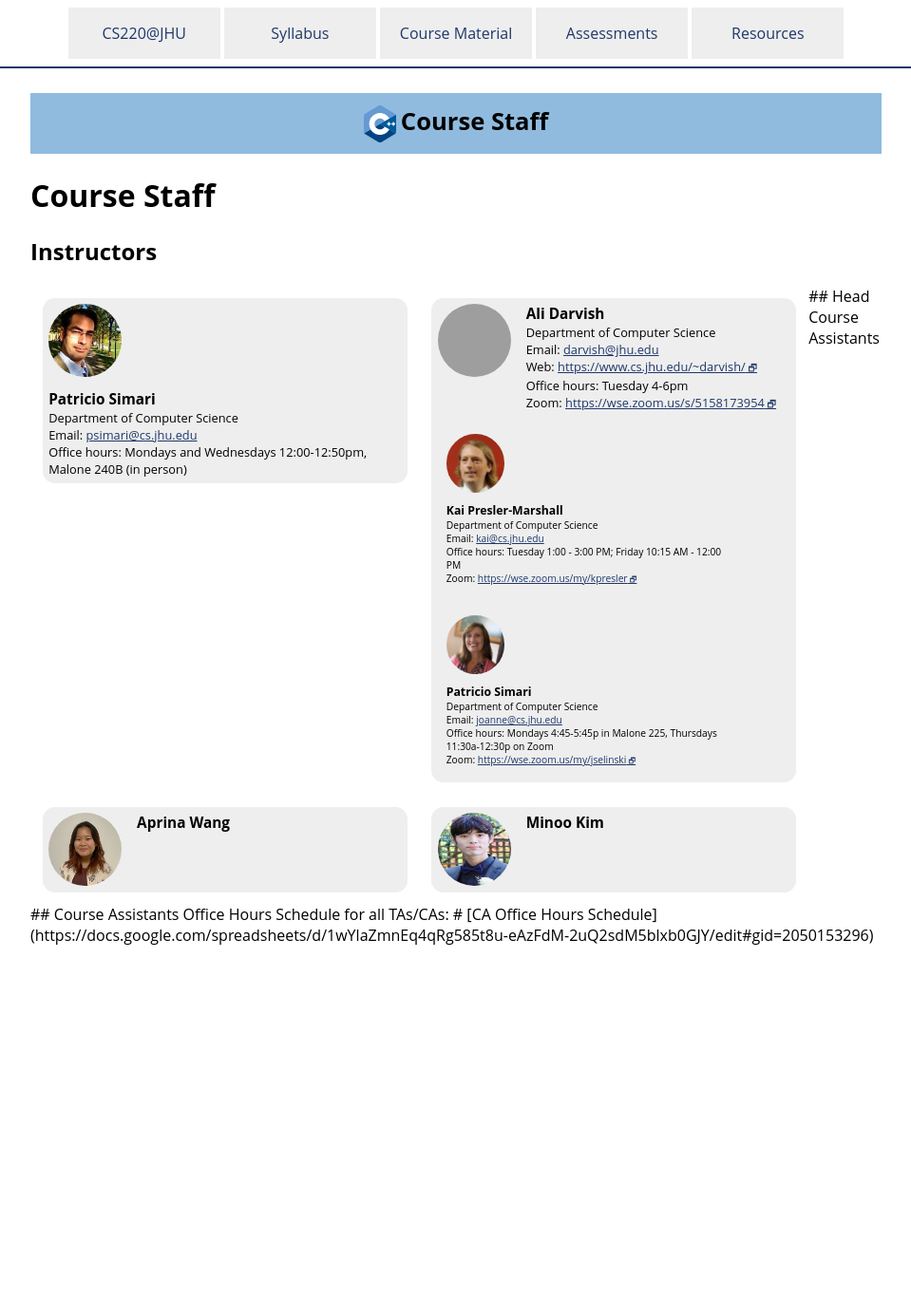
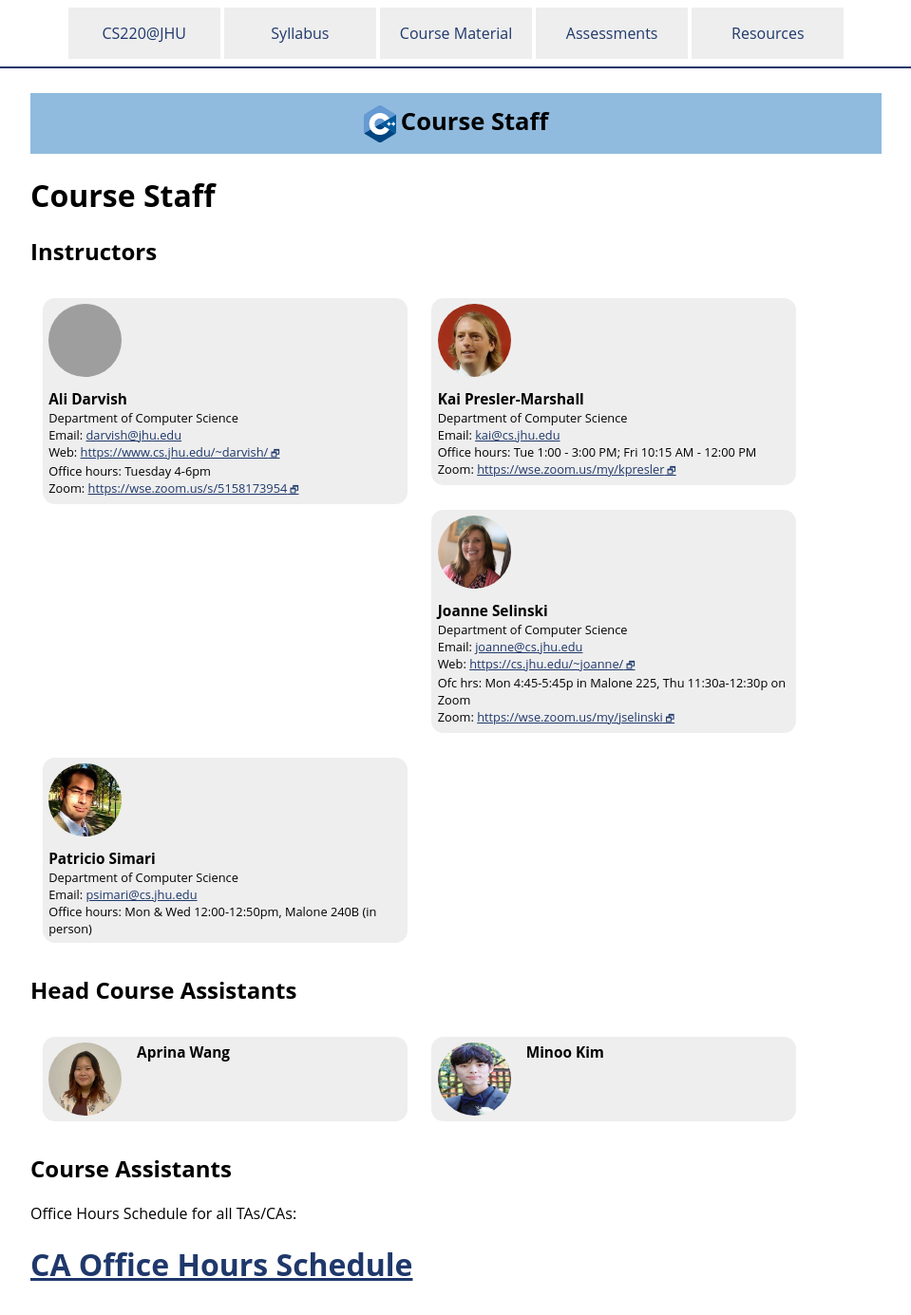
Before and after one commit to jhu-ip/cs220-f24, a Jekyll site: the page built from staff.md, in a window 1280 px wide. Shown: the whole page at 95% size, without its empty margins (160-1119 px from the left). Built offline with Jekyll 4.4.1, drawn with Linux system fonts in a browser that asks for light colours; before the commit the page ends 1028 px from its top, so only the background shows below that; grey boxes are pictures that could not be loaded.

Commit message:
staff page updated

```diff
--- a/staff.md
+++ b/staff.md
@@ -11,16 +11,7 @@ show_in_nav: false
 
 <div class="card_container">
   <div class="card">
-    <img alt="Patricio photo" src="{{site.baseurl}}/img/staffpix/simari.jpg">
-    <div class="details">
-    <span class="name_and_role">Patricio Simari</span><br>
-    Department of Computer Science<br>
-    Email: <a href="mailto:psimari@cs.jhu.edu">psimari@cs.jhu.edu</a><br>
-    Office hours: Mondays and Wednesdays 12:00-12:50pm, Malone 240B (in person)<br>
-    </div>
-  </div>
-  <div class="card">
-    <img alt="Darvish photo" src="{{site.baseurl}}/img/staffpix/darvish.jpg">
+    <img alt="Darvish photo" src="{{site.baseurl}}/img/staffpix/darvish.jpg"><br>
     <div class="details">
     <span class="name_and_role">Ali Darvish</span><br>
     Department of Computer Science<br>
@@ -29,6 +20,7 @@ show_in_nav: false
     Office hours: Tuesday 4-6pm<br>
     Zoom: <a class="external" target="_blank" href="https://wse.zoom.us/s/5158173954">https://wse.zoom.us/s/5158173954</a>
     </div>
+  </div>
 
   <div class="card">
     <img alt="Kai photo" src="{{site.baseurl}}/img/staffpix/kai.jpg">
@@ -36,22 +28,33 @@ show_in_nav: false
     <span class="name_and_role">Kai Presler-Marshall</span><br>
     Department of Computer Science<br>
     Email: <a href="mailto:kai@cs.jhu.edu">kai@cs.jhu.edu</a><br>
-	Office hours: Tuesday 1:00 - 3:00 PM; Friday 10:15 AM - 12:00 PM<br>
-    Zoom: <a class="external" target="_blank" href="https://wse.zoom.us/my/kpresler">https://wse.zoom.us/my/kpresler</a>
+	Office hours: Tue 1:00 - 3:00 PM; Fri 10:15 AM - 12:00 PM<br>
+    Zoom: <a class="external" target="_blank" href="https://wse.zoom.us/my/kpresler">https://wse.zoom.us/my/kpresler</a><br>
     </div>
   </div>
 
   <div class="card">
     <img alt="Joanne photo" src="{{site.baseurl}}/img/staffpix/joanne.png">
     <div class="details">
+    <span class="name_and_role">Joanne Selinski</span><br>
+    Department of Computer Science<br>
+    Email: <a href="mailto:joanne@cs.jhu.edu">joanne@cs.jhu.edu</a><br>
+    Web: <a class="external" target="_blank" href="https://cs.jhu.edu/~joanne/">https://cs.jhu.edu/~joanne/</a><br>
+    Ofc hrs: Mon 4:45-5:45p in Malone 225, Thu 11:30a-12:30p on Zoom<br>
+    Zoom: <a class="external" target="_blank" href="https://wse.zoom.us/my/jselinski">https://wse.zoom.us/my/jselinski</a>
+    </div>
+  </div>
+
+<div class="card">
+    <img alt="Patricio photo" src="{{site.baseurl}}/img/staffpix/simari.jpg">
+    <div class="details">
     <span class="name_and_role">Patricio Simari</span><br>
     Department of Computer Science<br>
-    Email: <a href="mailto:joanne@cs.jhu.edu">joanne@cs.jhu.edu</a><br>
-    Office hours: Mondays 4:45-5:45p in Malone 225, Thursdays 11:30a-12:30p on Zoom<br>
-    Zoom: <a class="external" target="_blank" href="https://wse.zoom.us/my/jselinski">https://wse.zoom.us/my/jselinski</a>
-    <br>
+    Email: <a href="mailto:psimari@cs.jhu.edu">psimari@cs.jhu.edu</a><br>
+    Office hours: Mon &amp; Wed 12:00-12:50pm, Malone 240B (in person)<br>
     </div>
   </div>
+
 
 </div>
 
```
